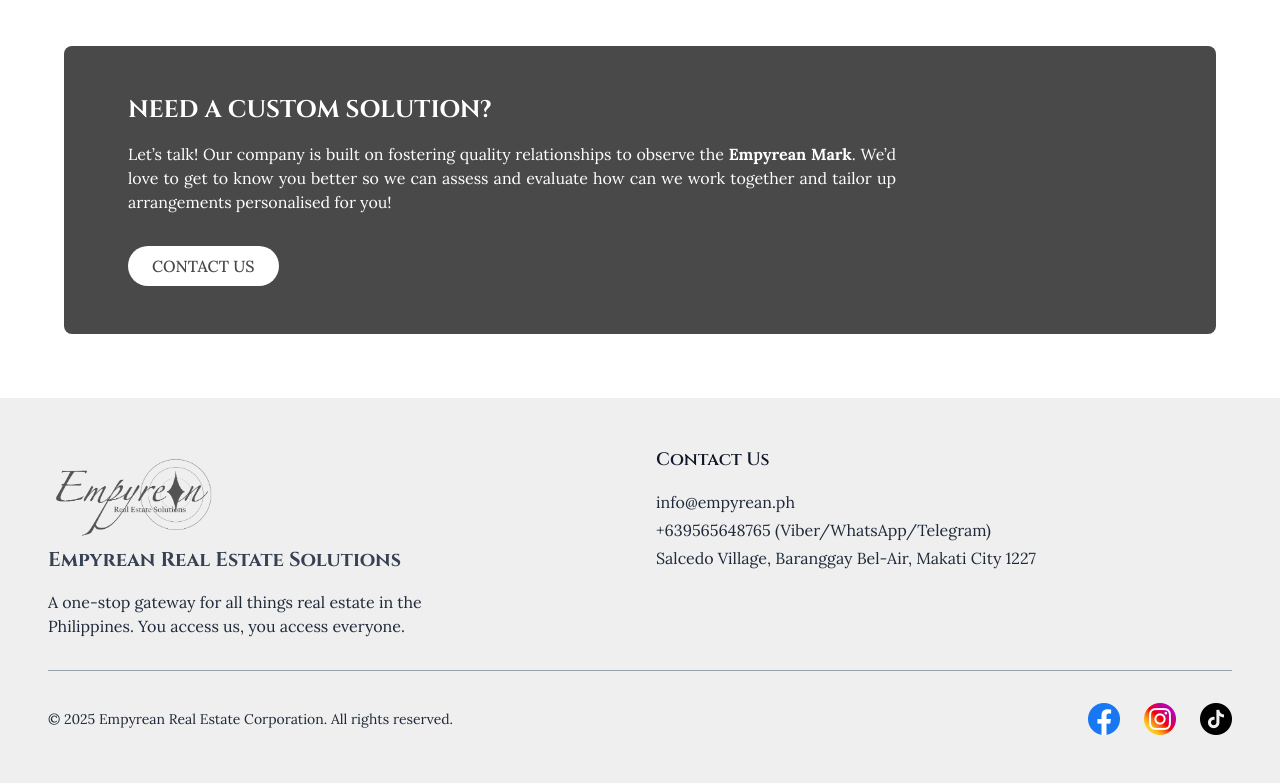
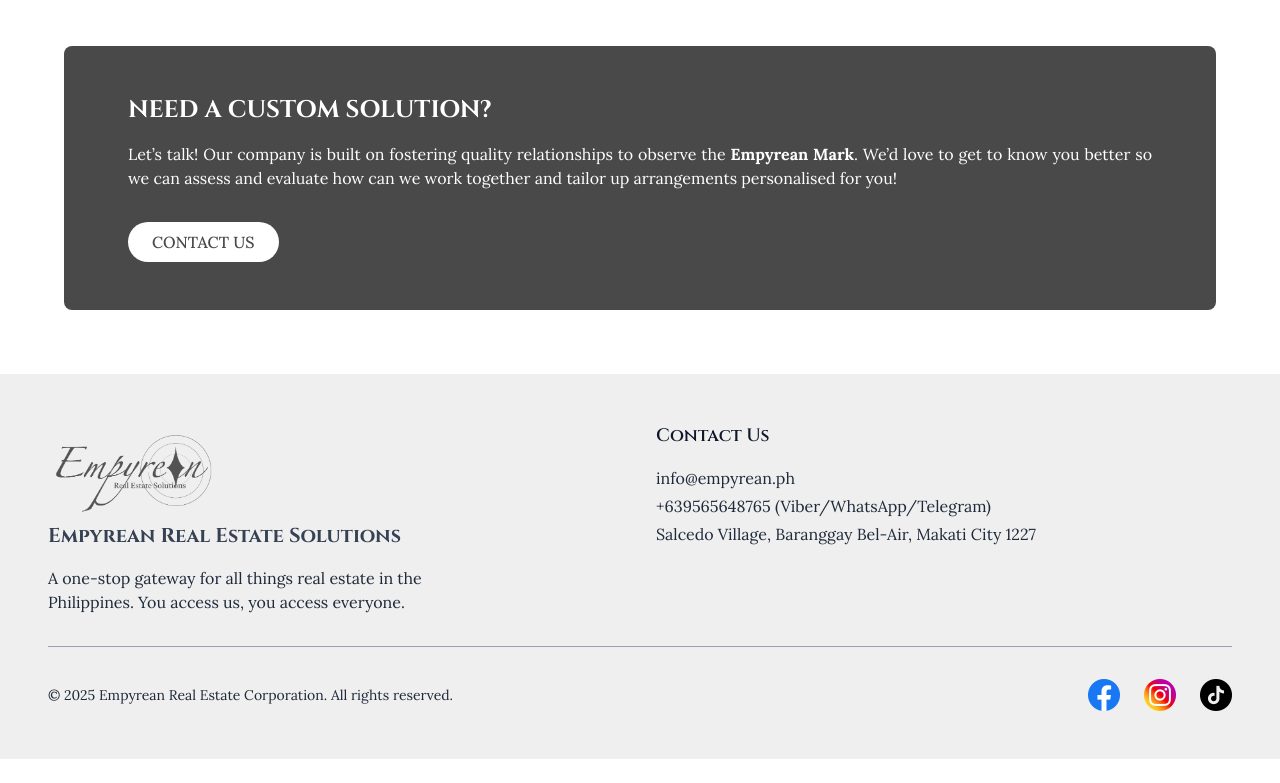
Before and after one commit to Empyrean25/empyrean, a Next.js app: page /about-us in a window 1280 px wide. Shown: the part 2969-3752 px from the top of the page. After the commit the page ends 3728 px from the top, so only its background shows below. Built offline with nearby package versions, Linux system fonts and the light colour scheme.

Commit message:
Update custom-solutions.tsx

```diff
--- a/src/components/custom-solutions.tsx
+++ b/src/components/custom-solutions.tsx
@@ -3,7 +3,7 @@
 export default function CustomSolutions() {
   return (
     <div className="bg-[#494949] text-white py-12 px-8 w-full md:px-16 rounded-lg text-start flex flex-col items-start justify-start">
-      <div className="w-full max-w-3xl">
+      <div className="w-full">
         <h2 className="text-2xl font-bold mb-4">NEED A CUSTOM SOLUTION?</h2>
 
         <p className="text-[14px] md:text-base text-justify mb-8">
```
